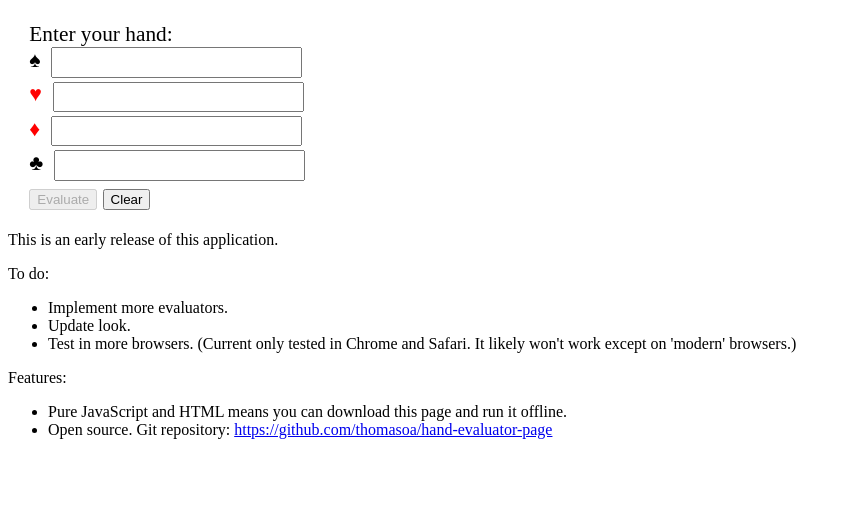
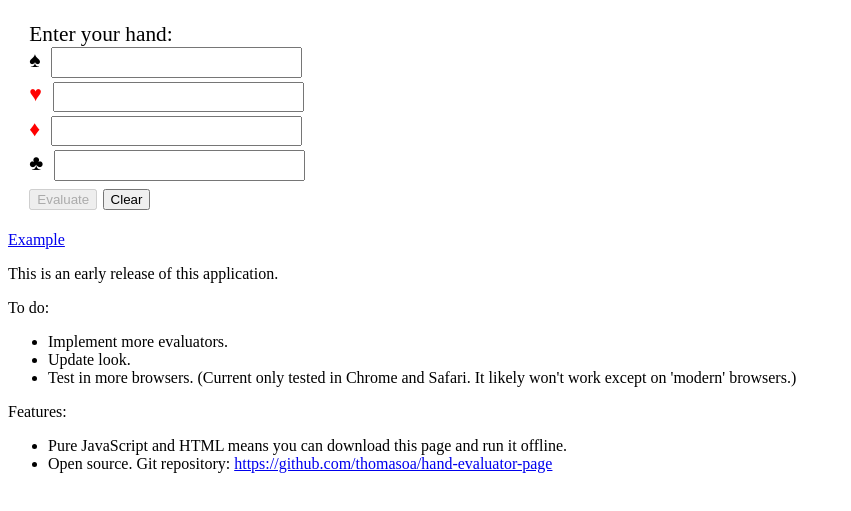
Before and after one commit to thomasoa/hand-evaluator-page, a plain HTML site: page index.html in a window 1280 px wide. Shown: the part 105-616 px from the top of the page, without its empty margins (0-851 px from the left). Drawn offline with nearby package versions, Linux system fonts and the light colour scheme.

Commit message:
Added example link

```diff
--- a/index.html
+++ b/index.html
@@ -197,6 +197,7 @@ td { text-align: right; }
 </table>
 </div>
 <div class='notes'>
+<p><a href='#AQJ5,964,AJ64,74'>Example</a></p>
 <p>This is an early release of this application.</p>
 <p>To do:</p>
 <ul>
```
